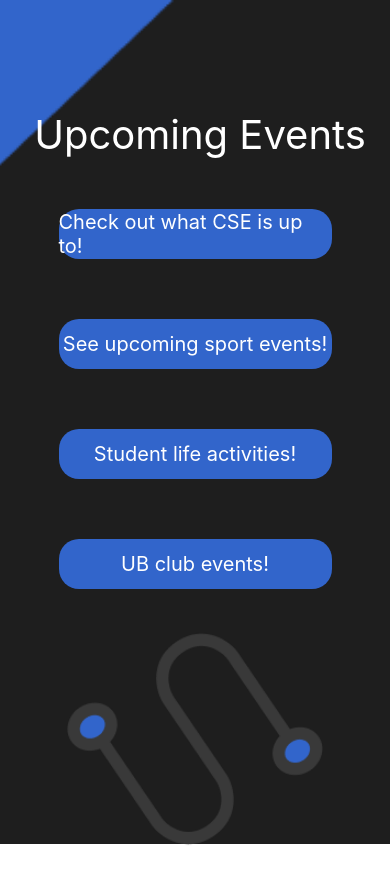
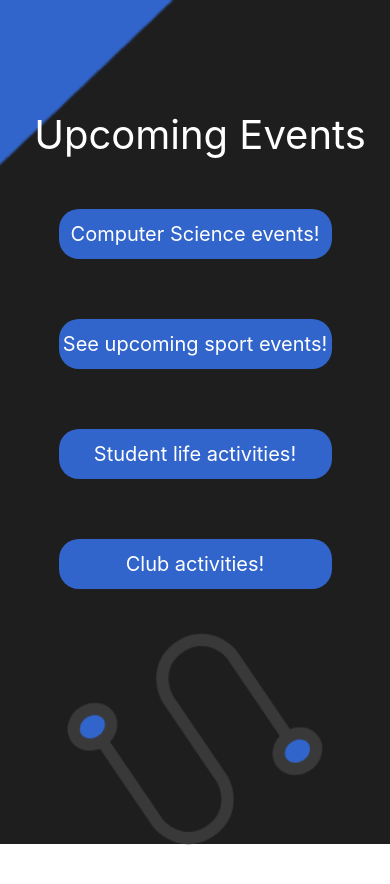
Before and after one commit to cse442-at-ub/project_s23-the-upper-bound, a React Native app: screen /events in a window 390 px wide. Shown: the top 884 px of the page. Built offline with nearby package versions, Linux system fonts and the light colour scheme.

Commit message:
fixed a typo, #29

```diff
--- a/Components/EventScreen.js
+++ b/Components/EventScreen.js
@@ -19,7 +19,7 @@
             title="Check out CSE Events"
             onPress={() => Linking.openURL('https://engineering.buffalo.edu/computer-science-engineering/news-and-events/events.html')}
             >
-                <Text style={styles.buttons}>Check out what CSE is up to!</Text>
+                <Text style={styles.buttons}>Computer Science events!</Text>
              </Pressable>
              <Pressable
             style={styles.signupBtn}
@@ -42,7 +42,7 @@
             title="Student life events"
             onPress={() => Linking.openURL('https://buffalo.campuslabs.com/engage/events')}
             >
-            <Text style={styles.buttons}>UB club events!</Text>
+            <Text style={styles.buttons}>Club activities!</Text>
              </Pressable>
 
              <ImageBackground
```
